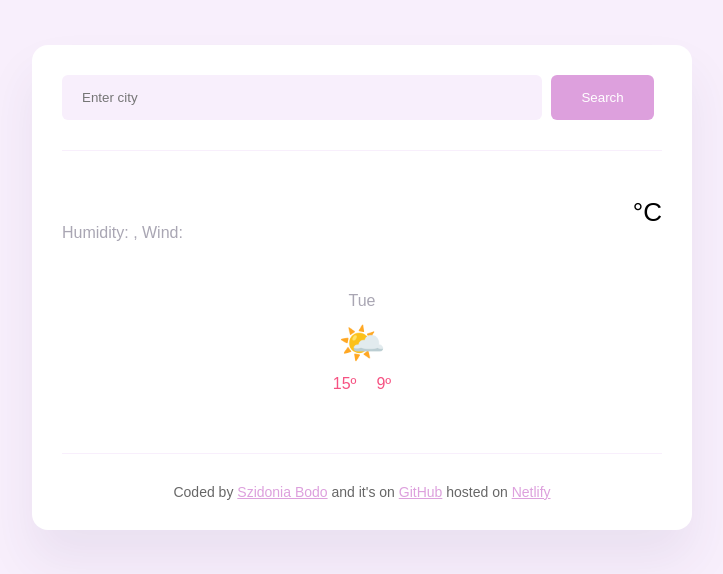
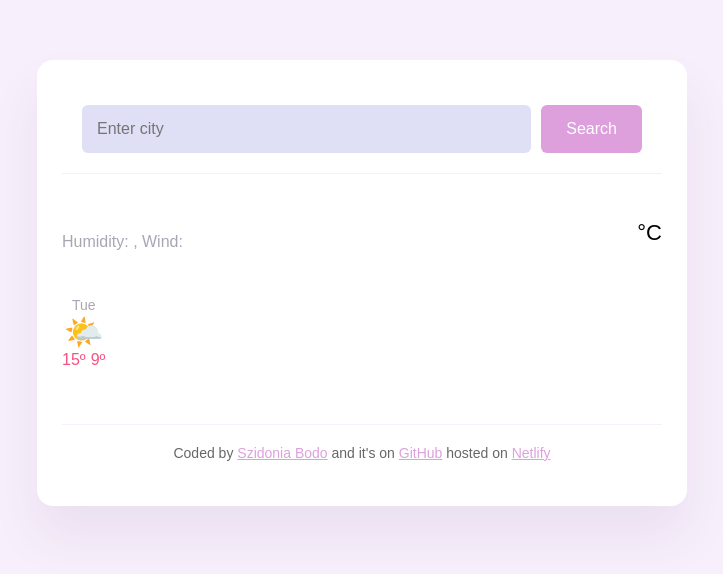
Before and after one commit to bodoszidi/WeatherApp, a plain HTML site: page index.html in a window 1280 px wide. Shown: the whole page, without its empty margins (278-1001 px from the left). Drawn offline with nearby package versions, Linux system fonts and the light colour scheme; no server answers; a web font is replaced by a local one.

Commit message:
updated css

```diff
--- a/src/weatherappstyle.css
+++ b/src/weatherappstyle.css
@@ -1,6 +1,8 @@
 body   {
     background-color: #F8EFFC;
     font-family: "Cal Sans", sans-serif;
+    margin: 0;
+    padding: 20px;
 }
 a {
     color: plum;
@@ -8,106 +10,133 @@ a {
 .weather-app {
     background: white;
     max-width: 600px;
-    margin: 45px auto;
+    margin: 40px auto;
     box-shadow: 0 30px 50px rgba(65, 50, 100, 0.08);
     border-radius: 16px;
-    padding:  30px;
+    padding:  25px;
 }
 
 
 header {
     border-bottom: 1px solid #F8EFFC;
-    padding: 0 0 30px 0;
+    padding: 20px;
 
 }
-
+.search-form {
+    display: flex;
+    flex-direction: column;
+    gap: 10px;
+}
 .search-form-input {
-    background-color: #F8EFFC;
+    background-color: #dfdff5;
     border: none;
     border-radius: 6px;
-    width: 80%;
-    padding: 15px 20px;
+    width: 100%;
+    padding: 15px;
+    font-size: 16px;
 }
 .search-form-button {
     background-color: plum;
-    padding: 15px 30px;
+    width: 100%;
+    padding: 15px;
     border: none;
-    margin-left: 5px;
     border-radius: 6px;
     color: white;
+    font-size: 16px;
 }
 
 main {
-    padding: 30px 0;
+    padding: 25px 0;
 }
 .weather-app-data {
     display: flex;
-    justify-content: space-between;
+    flex-direction: column;
+    gap: 20px;
 }
 .weather-app-city {
     margin: 0;
     font-size: 38px;
-    line-height: 48px;
 }
 .weather-app-details {
     font-size: 16px;
     color: rgba(39, 33, 66, 0.4);
-    line-height: 24px;
 }
 .weather-app-details strong {
     color: #f65282;
 }
 .weather-app-temperature-container{
     display: flex;
+    align-self: center;
+    gap: 10px;
 }
 .weather-app-temperature{
-    font-size: 88px;
+    font-size: 70px;
     font-weight: bold;
-    margin-left: 10px;
 }
 .weather-app-icon {
-    width: 88px;
-    height: 88px;
-    margin-top: 22px;
+    width: 70px;
+    height: 70px;
 }
 .weather-app-unit {
-    margin-top: 16px;
-    font-size: 26px;
+    font-size: 22px;
 }
 .weather-forecast {
     display: flex;
-    justify-content: space-around;
+    gap: 15px;
+    overflow-x: auto;
     margin-top: 30px;
 }
 
 .weather-forecast-date {
     text-align: center;
     color: rgba(39, 33, 66, 0.4);
-    font-size: 16px;
-    line-height: 20px;
-    margin-bottom: 10px;
+    font-size: 14px;
 }
 .weather-forecast-icon {
-    font-size: 38px;
+    font-size: 32px;
     text-align: center;
 }
 .weather-forecast-temps {
-    text-align: center;
     color: #f65282;
-    margin-top: 10px;
     display: flex;
     justify-content: center;
-}
-.weather-forecast-temp {
-    padding: 0 10px;
-
+    gap: 5px;
 }
 
 footer {
     border-top: 1px solid #F8EFFC;
-    padding: 30px 0 0 0;
+    padding: 20px;
     margin-top: 30px;
     text-align: center;
     font-size: 14px;
     color: rgba(0, 0, 0, 0.6);
 }
+@media (min-width: 768px) {
+  .search-form {
+    flex-direction: row;
+  }
+
+  .search-form-input {
+    flex: 1;
+  }
+
+  .search-form-button {
+    width: auto;
+    padding: 14px 25px;
+  }
+
+  .weather-app-data {
+    flex-direction: row;
+    justify-content: space-between;
+    align-items: center;
+  }
+
+  .weather-app-temperature {
+    font-size: 88px;
+  }
+
+  .weather-app-icon {
+    width: 88px;
+    height: 88px;
+  }
+}
```
